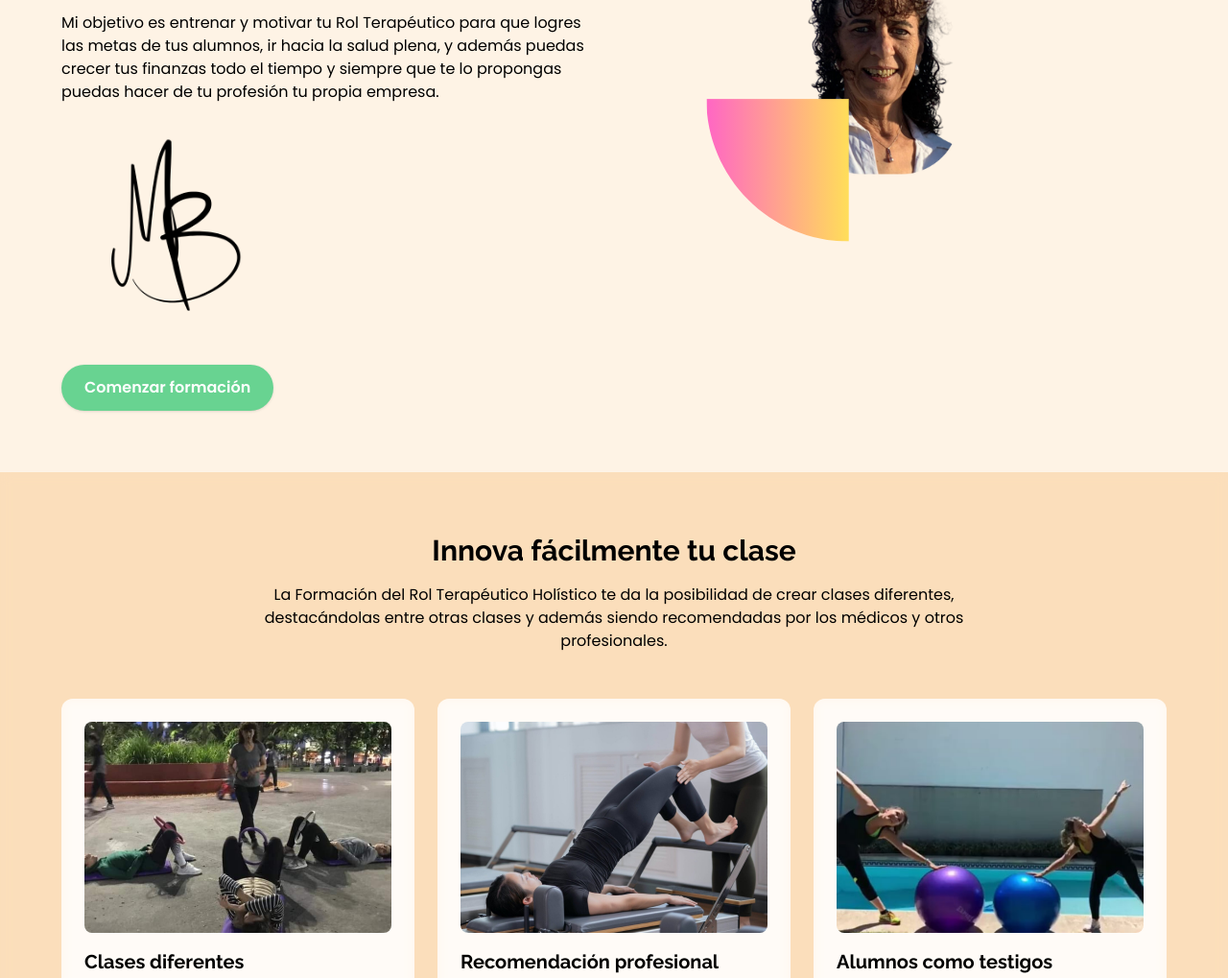
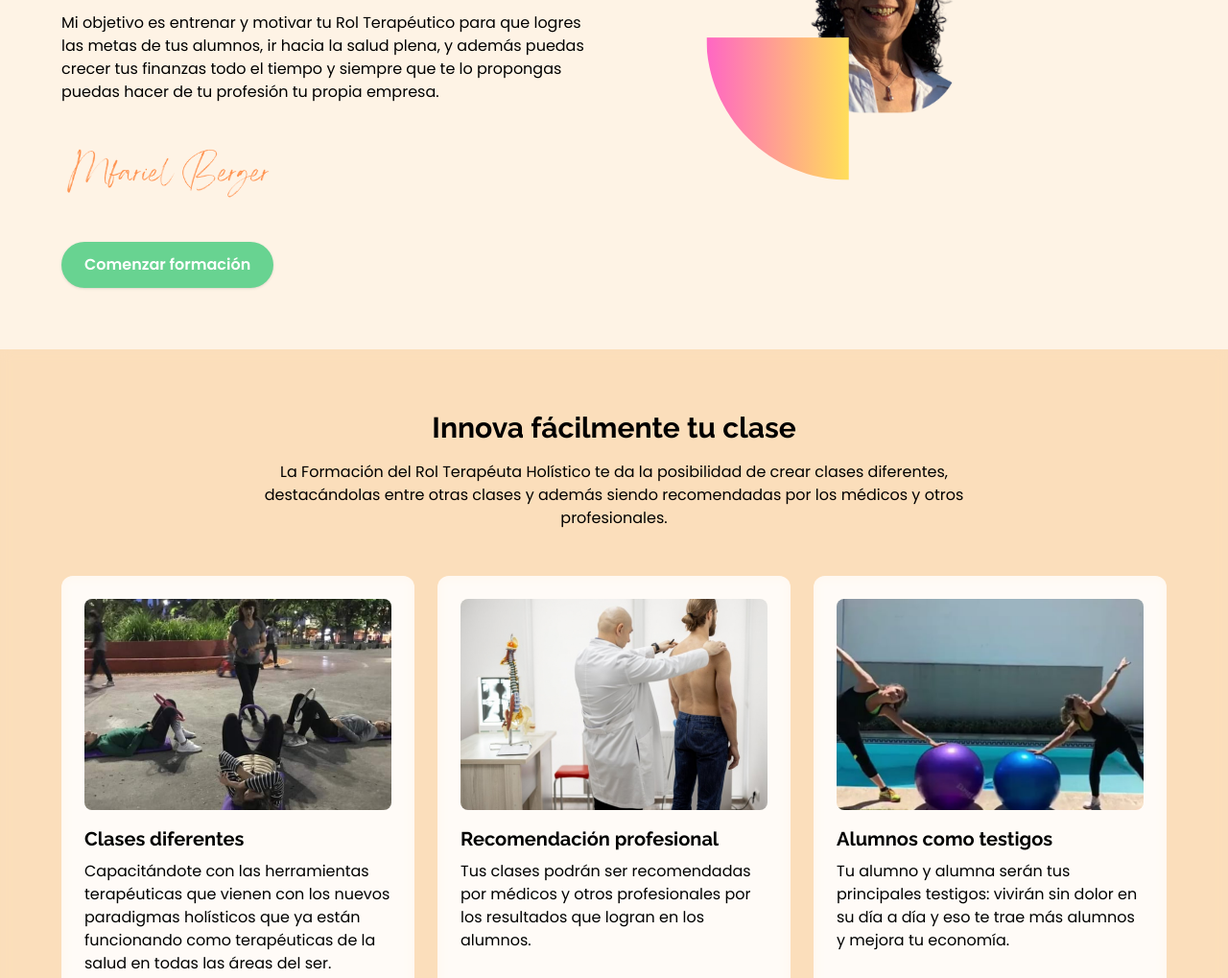
Before and after one commit to palazzid88/pilates-terapeutico, a plain HTML site: page index.html in a window 1280 px wide. Shown: the part 1280-2299 px from the top of the page at 96% size. Drawn offline with nearby package versions, Linux system fonts and the light colour scheme; animation ran at ten frames a second.

Commit message:
se añade firma y foto

```diff
--- a/index.html
+++ b/index.html
@@ -201,7 +201,7 @@
 
       <!-- Firma -->
       <div class="my-6">
-        <img src="./img/Mariel Benger b.png" alt="Firma de Mariel Benger" class="w-48 md:w-56 mx-auto md:mx-0 opacity-90 animate__animated animate__fadeInUp">
+        <img src="./img/12.png" alt="Firma de Mariel Benger" class="w-48 md:w-56 mx-auto md:mx-0 opacity-90 animate__animated animate__fadeInUp">
       </div>
 
       <!-- Botón -->
@@ -223,7 +223,7 @@
   <div class="max-w-6xl mx-auto text-center mb-12" data-aos="fade-up">
     <h2 class="text-3xl font-bold animate__animated animate__fadeIn">Innova fácilmente tu clase</h2>
     <p class="max-w-3xl mx-auto mt-4 animate__animated animate__fadeIn animate__delay-1s">
-      La Formación del Rol Terapéutico Holístico te da la posibilidad de crear clases diferentes, destacándolas entre otras clases y además siendo recomendadas por los médicos y otros profesionales.
+      La Formación del Rol Terapéuta Holístico te da la posibilidad de crear clases diferentes, destacándolas entre otras clases y además siendo recomendadas por los médicos y otros profesionales.
     </p>
   </div>
   <div class="max-w-6xl mx-auto grid md:grid-cols-3 gap-6">
@@ -235,7 +235,7 @@
       </p>
     </div>
     <div class="card glass p-6 rounded-xl" data-aos="fade-up">
-      <img src="./img/8.webp" class="rounded-lg card-img mb-4" alt="Recomendación médica">
+      <img src="./img/medico.png" class="rounded-lg card-img mb-4" alt="Recomendación médica">
       <h3 class="font-semibold text-xl mb-2 animate__animated animate__fadeInUp">Recomendación profesional</h3>
       <p class="animate__animated animate__fadeInUp animate__delay-1s">
         Tus clases podrán ser recomendadas por médicos y otros profesionales por los resultados que logran en los alumnos.
@@ -597,11 +597,11 @@
   <div class="max-w-6xl mx-auto flex flex-col md:flex-row items-center justify-between gap-6 px-4">
     <!-- Firma -->
     <div class="my-6">
-      <img src="./img/Mariel Benger w.png" alt="Firma de Mariel Benger" class="w-48 md:w-56 mx-auto md:mx-0 opacity-90 animate__animated animate__fadeInUp">
+      <img src="./img/12.png" alt="Firma de Mariel Benger" class="w-48 md:w-56 mx-auto md:mx-0 opacity-90 animate__animated animate__fadeInUp">
     </div>
     <div>
       <div class="font-semibold">Mariel Benger</div>
-      <div class="text-sm text-gray-300">Pilates Terapéutico & Holístico</div>
+      <div class="text-sm text-gray-300">Pilates Terapéuta & Holístico</div>
       <div class="mt-2 text-xs">www.instagram.com/marielbenger</div>
     </div>
     <!-- Desarrollado por -->
```
Also changed, not shown: img/12.png (added), img/13.png (added), img/14.png (added), img/medico.png (added).
